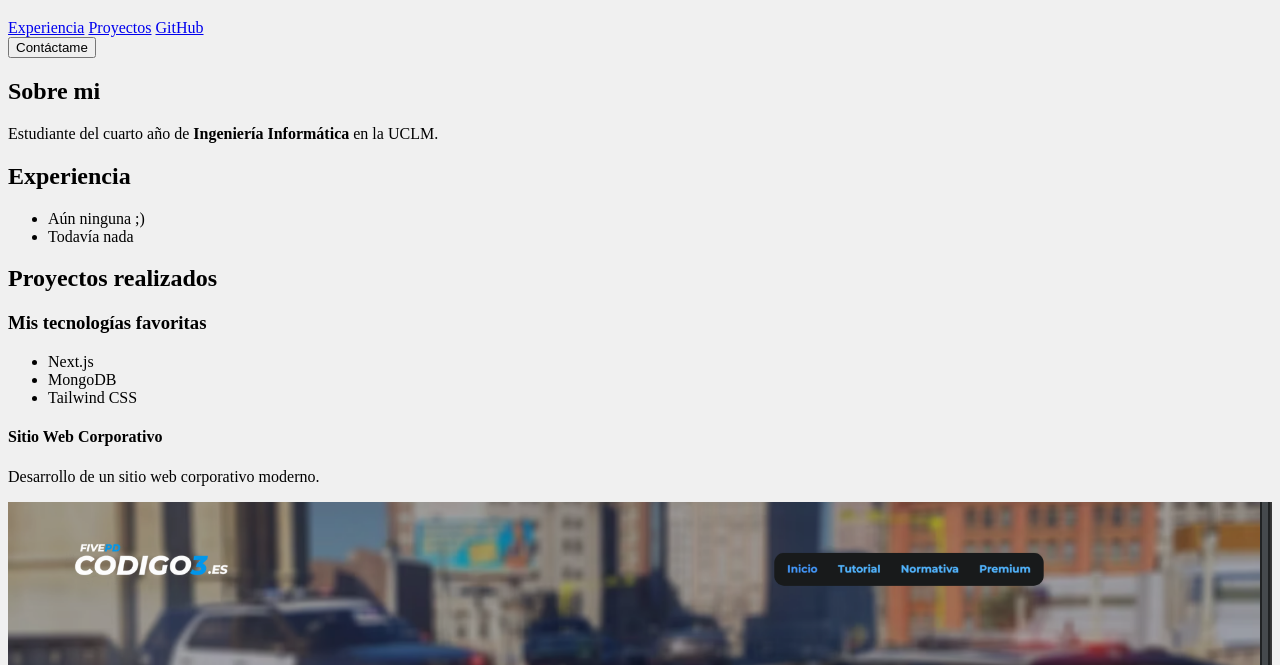
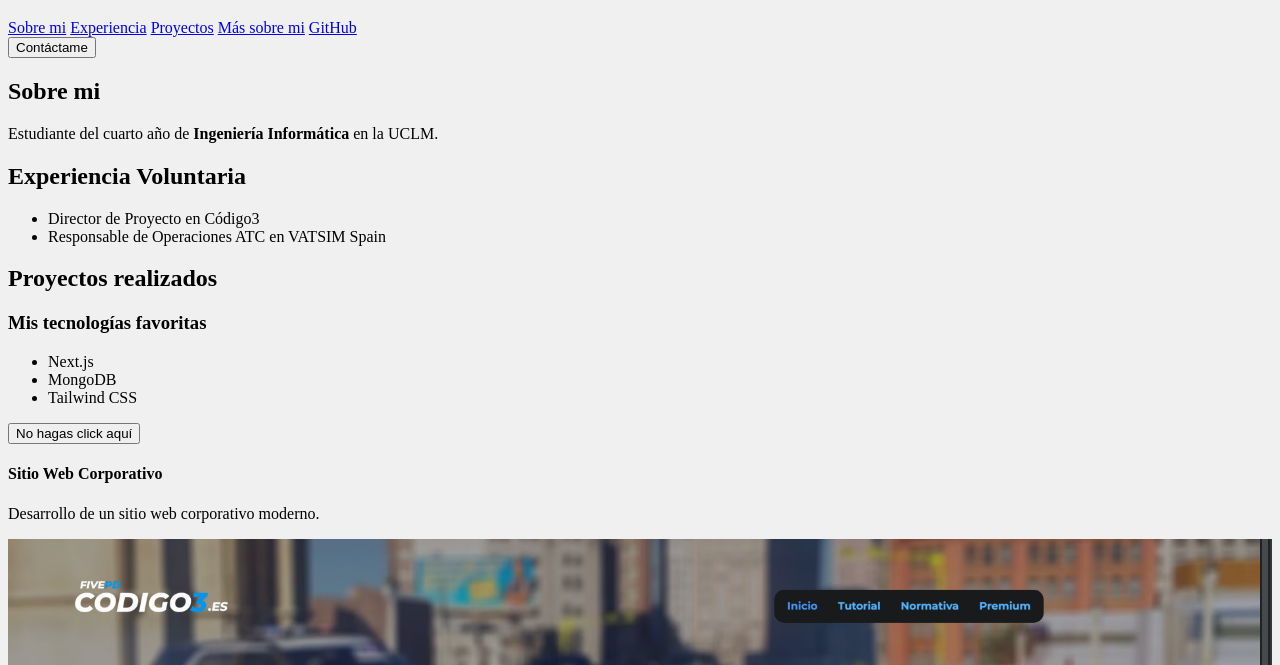
Before and after one commit to ImAlex28/imalex28.github.io, a plain HTML site: page index.html in a window 1280 px wide. Shown: the part 62-727 px from the top of the page. Drawn offline with Linux system fonts and the light colour scheme.

Commit message:
Add files via upload

```diff
--- a/index.html
+++ b/index.html
@@ -29,8 +29,10 @@
         <header>
             <h1>Portfolio de Alejandro G. 💻</h1>
             <nav>
+                <a href="#sobremi">Sobre mi</a>
                 <a href="#experiencia">Experiencia</a>
                 <a href="#proyectos">Proyectos</a> <!--Enlaces internos-->
+                <a href="#massobremi">Más sobre mi</a>
                 <a
                     href="https://github.com/ImAlex28"
                     target="_blank"
@@ -41,7 +43,7 @@
         <!--<video autoplay loop muted src="http://media.w3.org/2010/05/sintel/trailer.mp4"></video> -->
         <dialog id="dialog">
             <h1>Contactame</h1>
-            <p></p>
+            <a href="mailto:alejandro.gallegos@alu.uclm.es">Envíame un email</a>
             <button id="hide">Cerrar</button>
         </dialog>
         <button id="show">Contáctame</button>
@@ -59,11 +61,11 @@
 
             <p>Estudiante del cuarto año de <strong>Ingeniería Informática</strong> en la UCLM.</p>
 
-            <h2 id="experiencia">Experiencia</h2>
+            <h2 id="experiencia">Experiencia Voluntaria</h2>
 
             <ul>
-                <li class='list-item'>Aún ninguna ;)</li>
-                <li class='list-item'>Todavía nada</li>
+                <li class='list-item'>Director de Proyecto en Código3</li>
+                <li class='list-item'>Responsable de Operaciones ATC en VATSIM Spain</li>
             </ul>
 
             <!-- <a download href="images\foto_carnet_uclm.png">
@@ -88,6 +90,9 @@
                     <li>MongoDB</li>
                     <li>Tailwind CSS</li>
                 </ul>
+                <button>
+                    No hagas click aquí
+                </button>
             </aside>
 
             <section>
```
